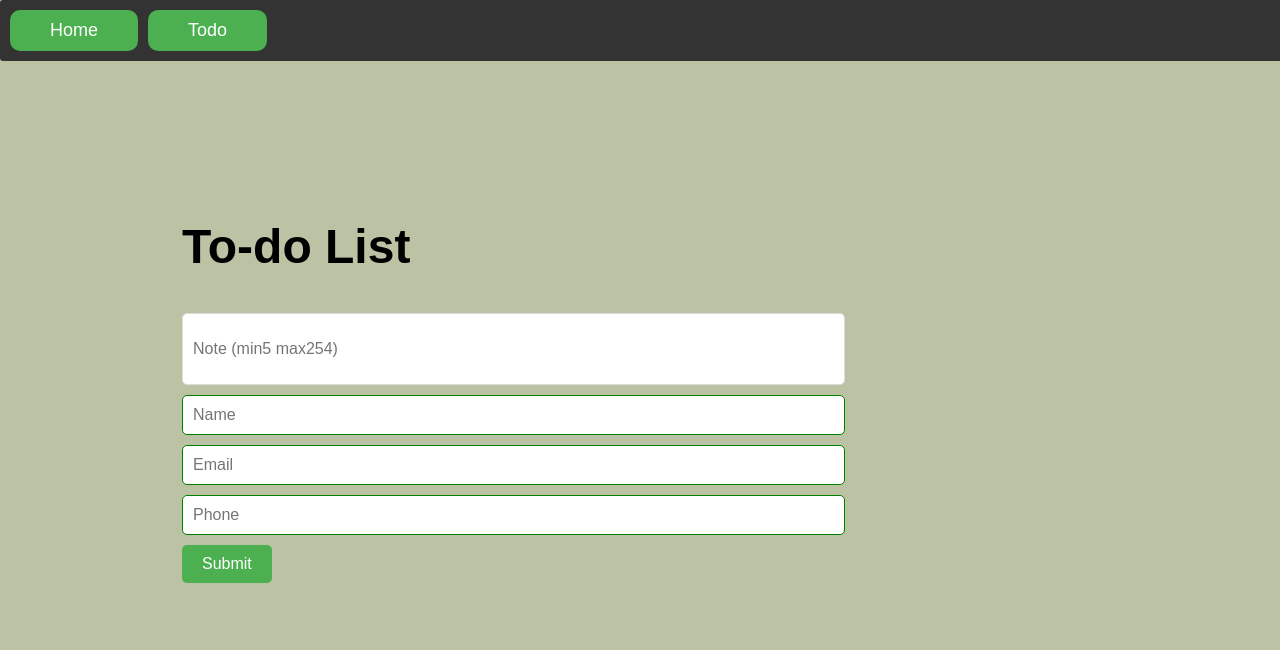
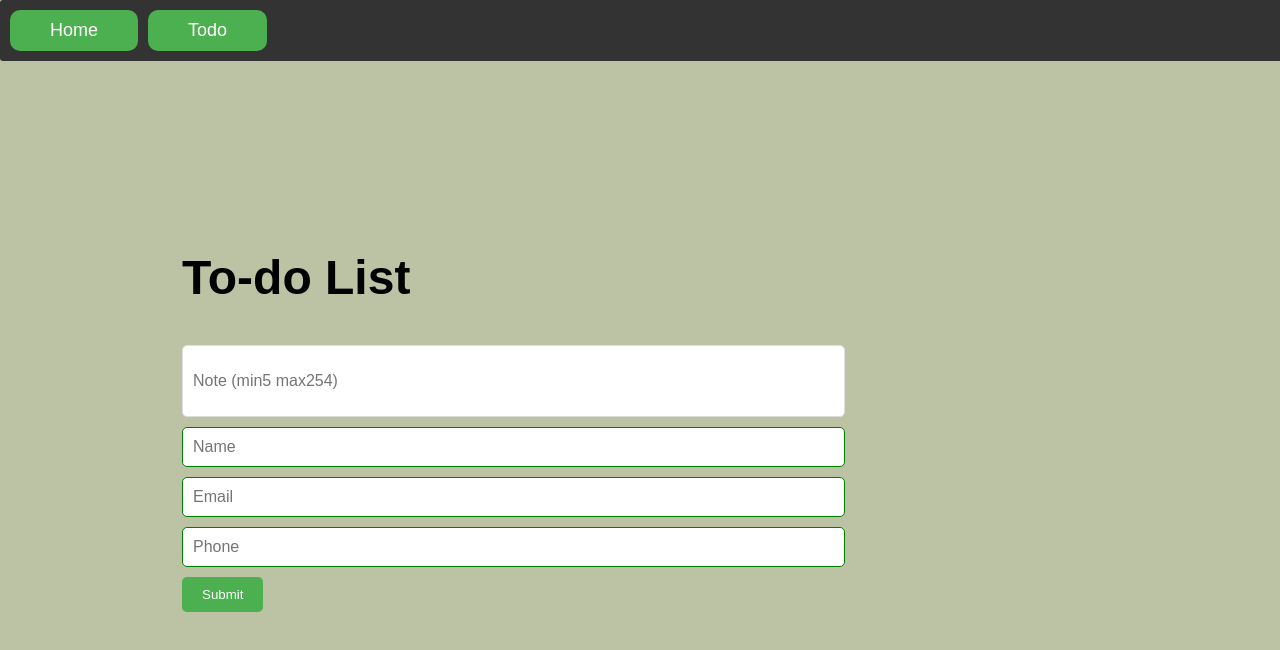
Before and after one commit to mdshakibkoushar/to-do-List-React-Redux-Router-, a React (Create React App) app: page / in a window 1280 px wide. Shown: the top 650 px of the page. Built offline with nearby package versions, Linux system fonts and the light colour scheme.

Commit message:
Update main.css

```diff
--- a/src/css/main.css
+++ b/src/css/main.css
@@ -1,12 +1,12 @@
-h2{
+h2 {
   font-family: fantasy;
 }
 
 body {
-  font-family: cursive;
-  background-color: #BBC3A4;
-  margin: 0;
-  padding: 0;
+  font-family: sans-serif;
+  background-color: #bbc3a4;
+  margin: 20px;
+  padding: 10px;
   box-sizing: border-box;
   display: flex;
   justify-content: center;
@@ -15,7 +15,6 @@ body {
 }
 
 .container {
-  background-color: #ffffff;
   border-radius: 10px;
   box-shadow: 0 4px 8px rgba(0, 0, 0, 0.1);
   padding: 20px;
@@ -23,27 +22,7 @@ body {
 }
 
 .displaytodos {
-  max-width: 800px;
-}
-
-.buttons {
-  display: flex;
-  justify-content: space-between;
-  margin-bottom: 20px;
-}
-
-.buttons button {
-  font-size: 16px;
-  background-color: #4caf50;
-  color: white;
-  border: none;
-  padding: 10px 20px;
-  cursor: pointer;
-  border-radius: 5px;
-}
-
-.buttons button:hover {
-  background-color: black;
+  max-width: auto;
 }
 
 .todo-input {
@@ -65,21 +44,26 @@ body {
   border-radius: 5px;
 }
 
-
-
 .card-container {
   display: flex;
   flex-wrap: wrap;
   justify-content: space-between;
 }
+.grid-container {
+  display: grid;
+  gap: 20px;
+  grid-template-columns: repeat(3, minmax(200px, 1fr));
+}
 
 .card {
+  border: 2px Dashed yellow;
   flex: 0 1 calc(48% - 10px);
   background-color: white;
   padding: 20px;
   margin-bottom: 20px;
   border-radius: 5px;
   box-shadow: 0 2px 4px rgba(0, 0, 0, 0.1);
+  overflow: hidden;
 }
 
 .card-content {
@@ -87,6 +71,7 @@ body {
 }
 
 .btns button {
+  transition: background-color 2s ease ;
   margin-right: 5px;
   background-color: #e53935;
   color: white;
@@ -97,12 +82,16 @@ body {
 }
 
 .btns button:hover {
-  background-color: #c62828;
+  background-color: black;
 }
 
 .completed {
   color: green;
   font-weight: bold;
+}
+.card > div {
+  overflow: hidden;
+  margin-bottom: 15px;
 }
 
 textarea {
@@ -118,15 +107,14 @@ textarea {
   height: 50px;
 }
 
-
 .completed-task {
+  background-color: #d9ffd9;
   text-decoration: line-through;
 }
 
-
-.in{
+.in {
   width: 70%;
-  margin:  auto;
+  margin: auto;
   margin-bottom: 10px;
   padding: 10px;
   font-size: 16px;
@@ -134,3 +122,23 @@ textarea {
   border-radius: 5px;
   height: 50px;
 }
+
+.card:hover {
+  transform: translateY(-5px);
+}
+.card {
+  transition: transform 0.3s ease-in-out;
+}
+
+/* Responsive design */
+@media (max-width: 768px) {
+  .grid-container {
+    grid-template-columns: repeat(2, minmax(200px, 1fr));
+  }
+}
+
+@media (max-width: 576px) {
+  .grid-container {
+    grid-template-columns: repeat(1, 1fr);
+  }
+}
```
